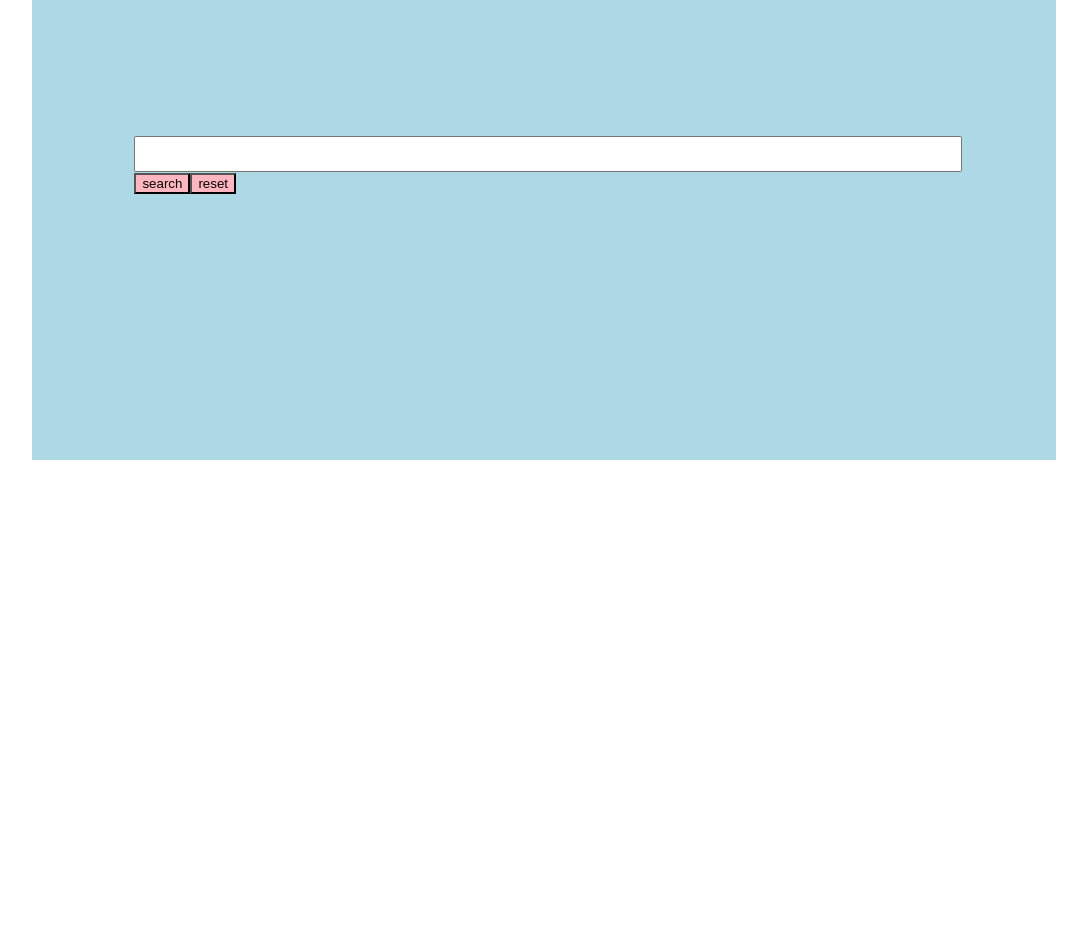
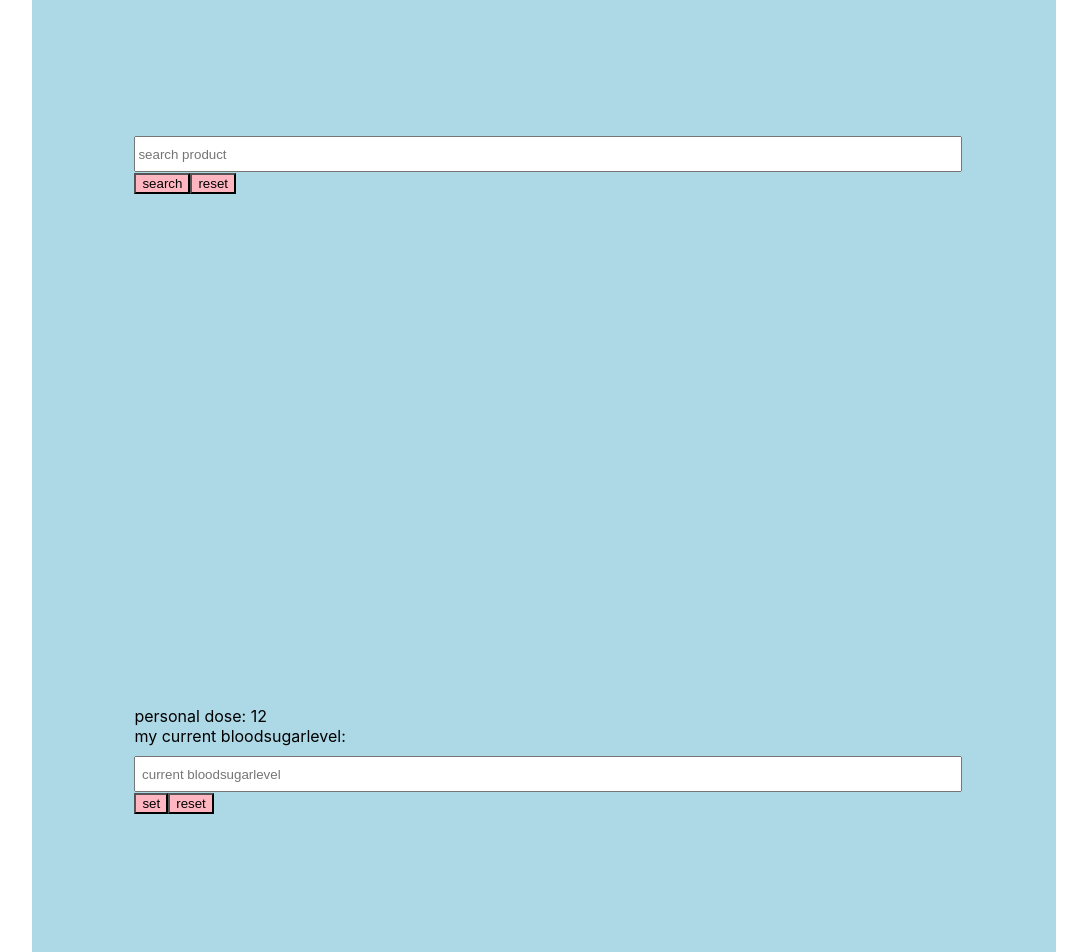
Before and after one commit to AnnaTerelius/insulin-calc, a React (Create React App) app in the folder frontend/: page / in a window 1280 px wide. Shown: the part 140-1092 px from the top of the page, without its empty margins (96-1183 px from the left). Before the commit the page ends 800 px from the top, so only its background shows below. Built offline with nearby package versions, Linux system fonts and the light colour scheme.

Commit message:
added counter component

```diff
--- a/frontend/src/App.js
+++ b/frontend/src/App.js
@@ -1,13 +1,16 @@
 import React, {useState} from 'react';
 import {BrowserRouter, Switch, Route} from 'react-router-dom'
 
-import {FirstPage} from './components/FirstPage'
+import {Products} from './components/Products'
+import {Counter} from './components/Counter'
 
 
 export const App = () => {
   return (
     <main>
-    <FirstPage />
+    <Products />
+    <Counter />
+
     </main>
   )
 }
--- /dev/null
+++ b/frontend/src/components/Counter.js
@@ -0,0 +1,47 @@
+import React, {useState, useEffect} from 'react';
+
+export const Counter = () => {
+    const personalSetting = 12
+    const [bloodSugarLevel, setBloodSugarLevel] = useState('')
+
+   const  handleSubmit = (event) => {
+    event.preventDefault()
+    console.log('inne i funktionen' + bloodSugarLevel)
+
+       setBloodSugarLevel(bloodSugarLevel)
+   }
+
+
+  const handleReset = (event) => {
+
+    setBloodSugarLevel('')
+
+  }
+
+
+
+ // useEffect(() => { console.log(bloodSugarLevel)})
+
+  return (
+      <>
+
+  <div className="container">
+
+    <form className="background" onSubmit={handleSubmit} onReset={handleReset}>
+        <article className="inputField">
+       personal dose:  {personalSetting}<br/>
+       my current bloodsugarlevel:  {bloodSugarLevel}
+
+        <input type="text" placeholder=" current bloodsugarlevel" value={bloodSugarLevel} required className="product" onChange = {(event) => { setBloodSugarLevel(event.target.value); console.log("event onChange: Texten är: " + event.target.value)}}/>
+
+        <button className="submit-btn" type="submit">set</button>
+          <button className="submit-btn" type="reset">reset</button>
+
+        </article>
+
+        </form>
+
+  </div>
+  </>
+  )
+}
--- a/frontend/src/components/FirstPage.js
+++ /dev/null
@@ -1,43 +0,0 @@
-import React, {useState, useEffect} from 'react';
-import './firstPage.css'
-
-
-export const FirstPage = () => {
-  const [products, setProducts] = useState([])
-  const [message, setMessage] = useState('')
-
-
-
-  const handleSearch = (event) => {
-    event.preventDefault()
-   //console.log('event handleSearch= when searching a product in API')
-    fetch("https://api.livsmedelkollen.se/search?q=" + message)
-    //fetch("https://api.livsmedelkollen.se")
-    .then (res => res.json())
-    .then (json => setProducts(json));
-  }
-
-  const handleReset = (event) => {
-    setProducts([])
-    setMessage('')
-  }
-
-
-
-  return (
-    <div className="container">
-      <form className="background" onSubmit={handleSearch} onReset={handleReset}>
-        <article className="inputField">
-          <input type="text" value={message} required className="product" onChange={(event) => { setMessage(event.target.value); console.log("event onChange: Texten är " + event.target.value) }} /><br />
-          <button className="submit-btn" type="submit">search</button>
-          <button className="submit-btn" type="reset">reset</button>
-        </article>
-
-      <ul>
-        {products.map((product) => (
-        <ul key={product.id}><button className="button">{product.name}</button></ul>))}
-      </ul>
-      </form>
-    </div>
-  )
-}
--- /dev/null
+++ b/frontend/src/components/Products.js
@@ -0,0 +1,92 @@
+import React, {useState, useEffect} from 'react';
+import './products.css'
+
+
+export const Products = () => {
+  const [products, setProducts] = useState([])
+  const [message, setMessage] = useState('')
+  const [selectedProduct, setSelectedProduct] = useState([])
+
+
+
+  const handleSearch = (event) => {
+    event.preventDefault()
+   //console.log('event handleSearch= when searching a product in API')
+    fetch("https://api.livsmedelkollen.se/search?q=" + message)
+    //fetch("https://api.livsmedelkollen.se")
+    .then (res => res.json())
+    .then (json => {setProducts(json); console.log(json)});
+
+  }
+
+ // useEffect(() => { console.log(products)}, [products])
+
+  const handleReset = (event) => {
+    setProducts([])
+    setMessage('')
+    setSelectedProduct([])
+  }
+
+  const handleSelectedProduct = (event) => {
+   // setSelectedProduct(event.target.id)  event.preventDefault()
+  console.log('searching for '+ event.target.id)
+    fetch("https://api.livsmedelkollen.se/foodstuffs/" + event.target.id)
+    .then (res => res.json())
+    .then (json => {
+
+      setSelectedProduct(selectedProduct.concat(JSON.stringify(json)));
+      console.log("Result from fetch:")
+      console.log(json)
+    });
+    setProducts([])
+    setMessage('')
+    //console.log(event.target.value)
+  }
+
+
+  // using useEffect to log selectedProduct in console, since setSelectedProduct(...) is async (it's not possible to console.log in the fetch because of this)
+ // useEffect(() => { console.log(selectedProduct)}, [selectedProduct])
+
+ // typ för att skicka props till ny komponent spom visar upp namn och kolhydrater på sidan
+ // <SelectedProduct id={selectedProduct.id} /> id={selectedProduct.id} name={selectedProduct.name} carbs={selectedProduct.carbs} unit={selectedProduct.unit}
+
+
+
+  return (
+    <div className="container">
+      <form className="background" onSubmit={handleSearch} onReset={handleReset}>
+        <article className="inputField">
+          <input type="text"placeholder="search product" value={message} required className="product" onChange={(event) => { setMessage(event.target.value); console.log("event onChange: Texten är " + event.target.value) }} /><br />
+          <button className="submit-btn" type="submit">search</button>
+          <button className="submit-btn" type="reset">reset</button>
+        </article>
+
+
+      <ul>
+        {products.map((product) => (
+        <ul key={product.id}><button id={product.id} value={product.name} type="button" className="product-btn" onClick={handleSelectedProduct}>{product.name}</button></ul>))}
+
+      </ul>
+
+
+
+      <ul>
+
+        {selectedProduct.map(item => {
+            console.log('Found a selected product:')
+            const carbs = JSON.parse(item).filter(({name}) => name === 'Kolhydrater');
+            console.log(carbs)
+            console.log(carbs[0].value)
+
+            return <ul key={item.id}>{carbs[0].foodstuff}{carbs[0].name} {carbs[0].value}</ul>
+          })
+        }
+
+      </ul>
+
+      </form>
+
+
+    </div>
+  )
+}
--- a/frontend/src/components/firstPage.css
+++ b/frontend/src/components/products.css
@@ -37,7 +37,7 @@ ul{
     align-items: center;;
 }
 
-.button{
+.product-btn{
     width: 80%;
     height: 20px;
     text-align: left;
```
